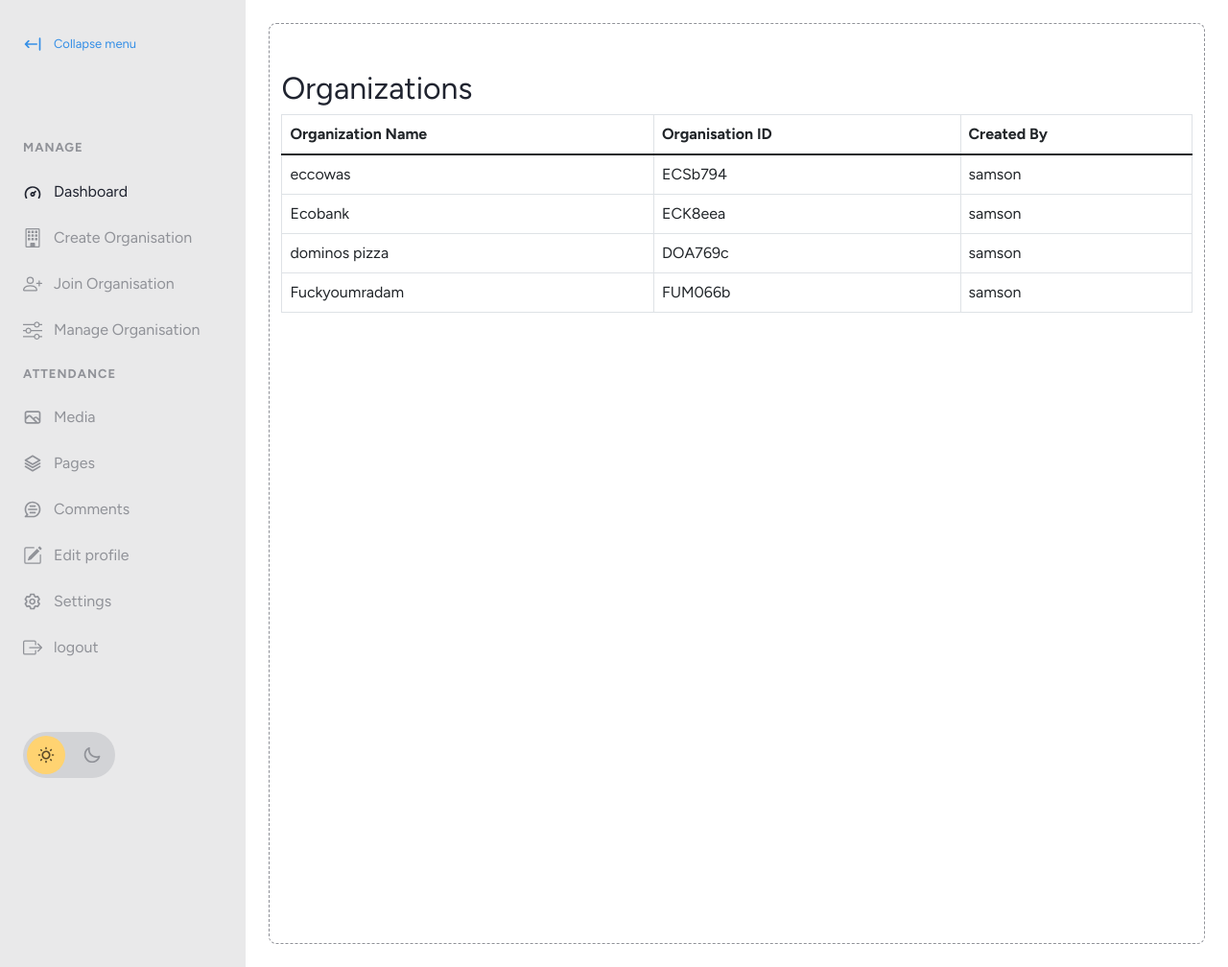
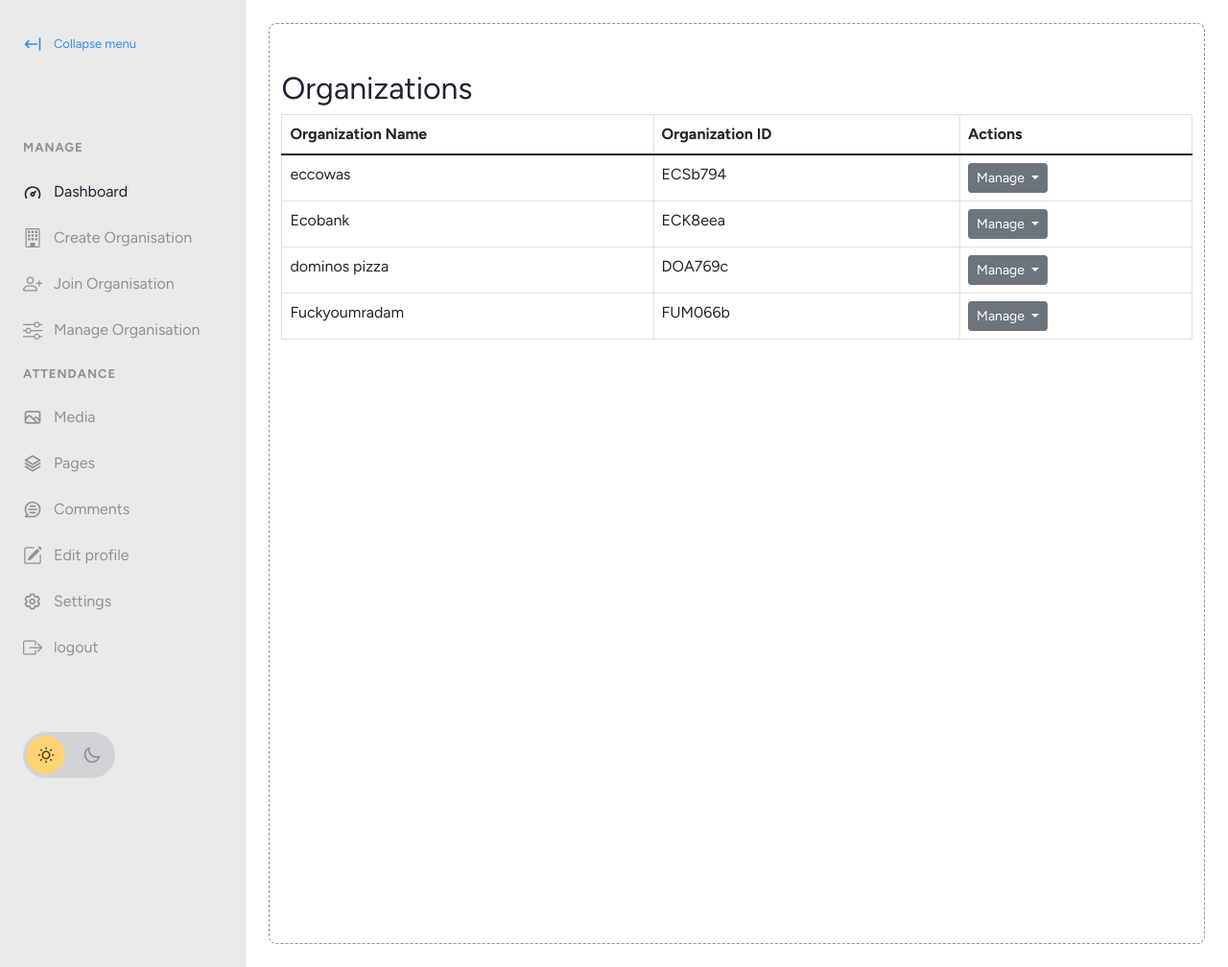
Before and after one commit to De-sam/QR_Attendance_App, a Flask app: page /manage_org in a window 1280 px wide. Shown: the part 64-1072 px from the top of the page at 96% size. Run offline with Flask 3, Linux system fonts and the light colour scheme; a user stored in the database is signed in.

Commit message:
add location feature

```diff
--- /dev/null
+++ b/myapp/templates/add_location.html
@@ -0,0 +1,6 @@
+{% extends "dashboard_base.html" %}
+{% block title %} add Location {% endblock %}
+
+{% block content %}
+<h1> Add Location</h1>
+ {% endblock %}
--- a/myapp/templates/dashboard_base.html
+++ b/myapp/templates/dashboard_base.html
@@ -319,5 +319,7 @@
 	<script src="https://code.jquery.com/jquery-3.5.1.slim.min.js"></script>
     <script src="https://cdn.jsdelivr.net/npm/bootstrap@4.5.2/dist/js/bootstrap.min.js"></script>
 	<script src="https://cdn.jsdelivr.net/npm/bootstrap@5.1.3/dist/js/bootstrap.bundle.min.js"></script>
+
+
 </body>
 </html>
--- /dev/null
+++ b/myapp/templates/manage_locations.html
@@ -0,0 +1,6 @@
+{% extends "dashboard_base.html" %}
+{% block title %} Manage location {% endblock %}
+
+{% block content %}
+<h1>edit location</h1>
+ {% endblock %}
--- a/myapp/templates/manage_org.html
+++ b/myapp/templates/manage_org.html
@@ -37,8 +37,8 @@
         <thead class="thead-dark">
             <tr>
                 <th>Organization Name</th>
-                <th>Organisation ID</th>
-                <th>Created By</th>
+                <th>Organization ID</th>
+                <th>Actions</th>
             </tr>
         </thead>
         <tbody>
@@ -46,9 +46,28 @@
                 <tr>
                     <td>{{ organization.name }}</td>
                     <td>{{ organization.code }}</td>
-                    <td>{{ organization.creator.username }}</td> <!-- Assuming the User model has a username -->
+                    <td>
+                        <div class="btn-group">
+                            <button class="btn btn-sm btn-secondary dropdown-toggle" type="button" data-bs-toggle="dropdown">
+                                Manage
+                            </button>
+                            <ul class="dropdown-menu">
+                                <li>
+                                    <a class="dropdown-item btn btn-primary btn-sm" href="{{ url_for('views.add_location', org_id=organization.id) }}">Add Location</a>
+                                </li>
+                                <li>
+                                    <a class="dropdown-item btn btn-success btn-sm" href="{{ url_for('views.manage_locations', org_id=organization.id) }}">Manage Locations</a>
+                                </li>
+                                <li>
+                                    <a class="dropdown-item btn btn-danger btn-sm" href="{{ url_for('views.delete_organization', org_id=organization.id) }}">Delete Organization</a>
+                                </li>
+                            </ul>
+                        </div>
+                    </td>
                 </tr>
             {% endfor %}
-
+        </tbody>
+    </table>
+</div>
 
  {% endblock %}
--- a/myapp/views.py
+++ b/myapp/views.py
@@ -40,7 +40,7 @@ def create_org():
             return redirect(url_for('views.create_org'))
 
         if not name:
-            flash('Organization name is required.', 'error')
+            flash('Organization name is required.', category='danger')
             return redirect(url_for('create_organization'))
 
         code = generate_organization_code(name)
@@ -73,7 +73,35 @@ def manage_org():
     organizations = Organization.query.all()
     return render_template('manage_org.html', organizations=organizations)
 
+
+
 @views.route("/join_org")
 @login_required
 def join_org():
     return render_template('join_org.html', name=current_user.username)
+
+
+@views.route('/add_location/<int:org_id>')
+def add_location(org_id):
+    # Implementation
+    return render_template('add_location.html', org_id=org_id)
+
+@views.route('/manage_location/<int:org_id>')
+@login_required
+def manage_locations(org_id):
+    organization = Organization.query.get_or_404(org_id)
+    locations = Location.query.filter_by(organization_id=org_id).all()
+    return render_template('manage_locations.html', organization=organization, locations=locations)
+
+@views.route('/delete_organization/<int:org_id>', methods=['POST'])
+def delete_organization(org_id):
+    organization = Organization.query.get_or_404(org_id)
+    locations = Location.query.filter_by(organization_id=org_id).all()
+
+    for location in locations:
+        db.session.delete(location)
+
+    db.session.delete(organization)
+    db.session.commit()
+    flash('Organization and all associated locations deleted successfully!', category='success')
+    return redirect(url_for('manage_org'))
```
Also changed, not shown: instance/database.db.
